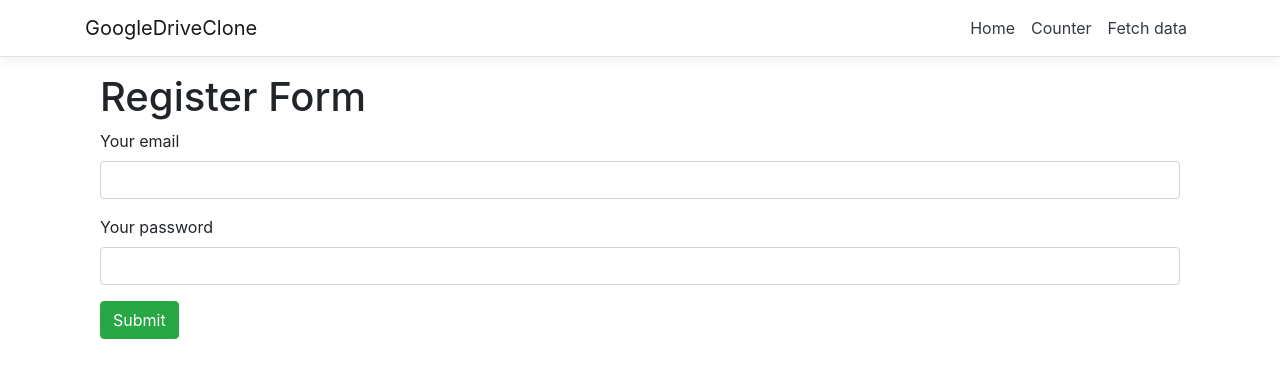
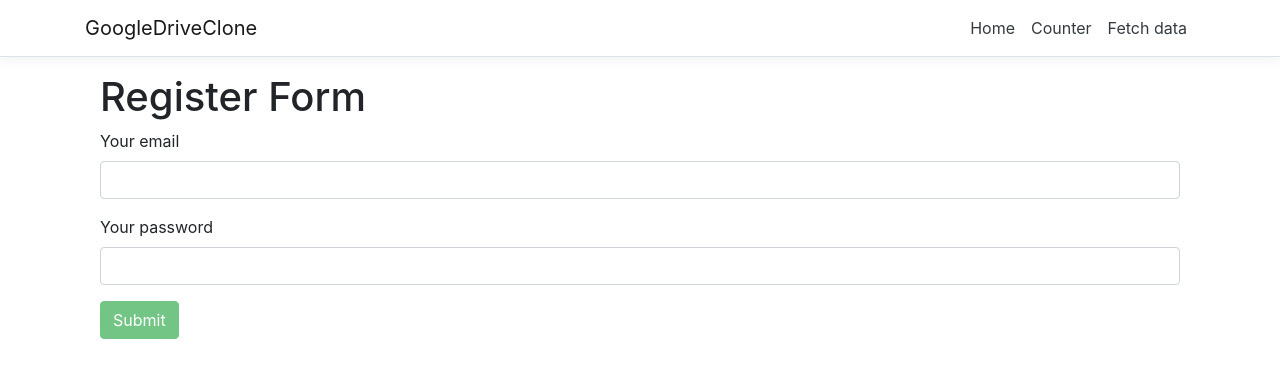
Before and after one commit to ngohungphuc/Presentation, an Angular app in the folder Angular Workshop/src/starting-point/GoogleDriveClone/GoogleDriveClone/ClientApp/: page /register in a window 1280 px wide. Shown: the top 378 px of the page. Built offline with nearby package versions, Linux system fonts and the light colour scheme.

Commit message:
add validation

```diff
--- a/Angular Workshop/src/starting-point/GoogleDriveClone/GoogleDriveClone/ClientApp/src/app/account/register/register.component.html
+++ b/Angular Workshop/src/starting-point/GoogleDriveClone/GoogleDriveClone/ClientApp/src/app/account/register/register.component.html
@@ -1,6 +1,6 @@
 <div class="container">
   <h1>Register Form</h1>
-  <form (ngSubmit)="onSubmit(heroForm)" #heroForm="ngForm">
+  <form (ngSubmit)="onSubmit(registerForm)" #registerForm="ngForm">
     <div class="form-group">
       <label for="UserName">Your email</label>
       <input
@@ -11,6 +11,12 @@
         name="UserName"
         required
       />
+      <div
+        *ngIf="registerForm.controls.UserName?.errors?.required && registerForm.controls.UserName?.touched"
+        class="alert alert-danger"
+      >
+        UserName is required
+      </div>
     </div>
 
     <div class="form-group">
@@ -23,8 +29,20 @@
         name="Password"
         required
       />
+      <div
+        *ngIf="registerForm.controls.Password?.errors?.required && registerForm.controls.Password?.touched"
+        class="alert alert-danger"
+      >
+        Password is required
+      </div>
     </div>
 
-    <button type="submit" class="btn btn-success">Submit</button>
+    <button
+      type="submit"
+      class="btn btn-success"
+      [disabled]="!registerForm.form.valid"
+    >
+      Submit
+    </button>
   </form>
 </div>
--- a/Angular Workshop/src/starting-point/GoogleDriveClone/GoogleDriveClone/ClientApp/src/app/account/register/register.component.ts
+++ b/Angular Workshop/src/starting-point/GoogleDriveClone/GoogleDriveClone/ClientApp/src/app/account/register/register.component.ts
@@ -1,8 +1,9 @@
 import { Component, OnInit } from "@angular/core";
 import { NgForm } from "@angular/forms";
 import { HttpClient } from "@angular/common/http";
+import { ToastrService } from "ngx-toastr";
+
 import { RegisterModel } from "../../shared/models/register.model";
-import { ToastrService } from "ngx-toastr";
 
 @Component({
   selector: "app-register",
@@ -15,7 +16,7 @@ export class RegisterComponent implements OnInit {
   ngOnInit() {}
 
   onSubmit(formValue: NgForm) {
-    let registerModel: RegisterModel = {
+    const registerModel: RegisterModel = {
       UserName: formValue.value.UserName,
       Password: formValue.value.Password
     };
--- a/Angular Workshop/src/starting-point/GoogleDriveClone/GoogleDriveClone/ClientApp/src/app/app.module.ts
+++ b/Angular Workshop/src/starting-point/GoogleDriveClone/GoogleDriveClone/ClientApp/src/app/app.module.ts
@@ -1,6 +1,5 @@
 import { BrowserModule } from "@angular/platform-browser";
 import { NgModule } from "@angular/core";
-import { FormsModule } from "@angular/forms";
 import { HttpClientModule } from "@angular/common/http";
 import { RouterModule } from "@angular/router";
 import { ServiceWorkerModule } from "@angular/service-worker";
@@ -8,11 +7,12 @@ import { ToastrModule } from "ngx-toastr";
 import { CommonModule } from "@angular/common";
 import { BrowserAnimationsModule } from "@angular/platform-browser/animations";
 
+import { AccountModule } from "./account/account.module";
+
 import { AppComponent } from "./app.component";
 import { NavMenuComponent } from "./nav-menu/nav-menu.component";
 import { HomeComponent } from "./home/home.component";
 import { environment } from "../environments/environment";
-import { RegisterComponent } from "./account/register/register.component";
 import { routes } from "./app.routing";
 
 @NgModule({
@@ -20,19 +20,18 @@ import { routes } from "./app.routing";
     AppComponent,
     NavMenuComponent,
     HomeComponent,
-    RegisterComponent
   ],
   imports: [
     CommonModule,
     BrowserModule.withServerTransition({ appId: "ng-cli-universal" }),
     HttpClientModule,
-    FormsModule,
     RouterModule.forRoot(routes),
     ServiceWorkerModule.register("ngsw-worker.js", {
       enabled: environment.production
     }),
     BrowserAnimationsModule,
-    ToastrModule.forRoot()
+    ToastrModule.forRoot(),
+    AccountModule
   ],
   providers: [],
   bootstrap: [AppComponent]
```
Also changed, not shown: Angular Workshop/src/starting-point/GoogleDriveClone/GoogleDriveClone/ClientApp/src/app/account/account.module.ts (added, +13 -0 lines), 1 other file (tests, documents, lock files or other folders).
